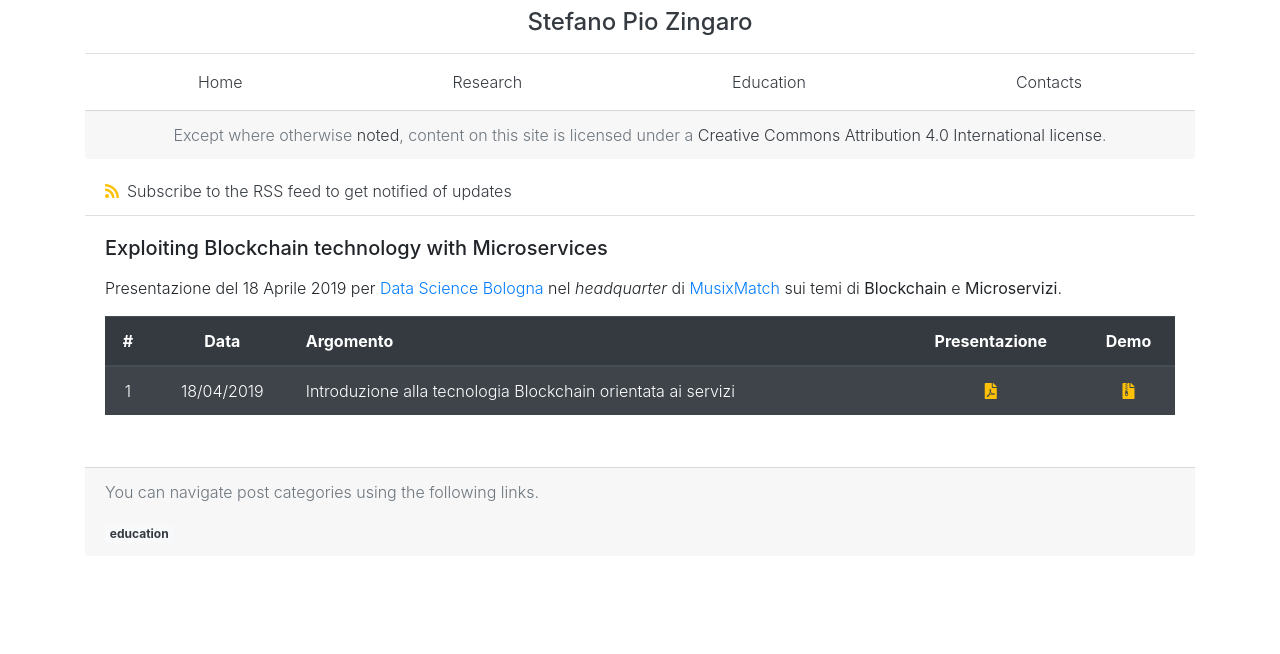
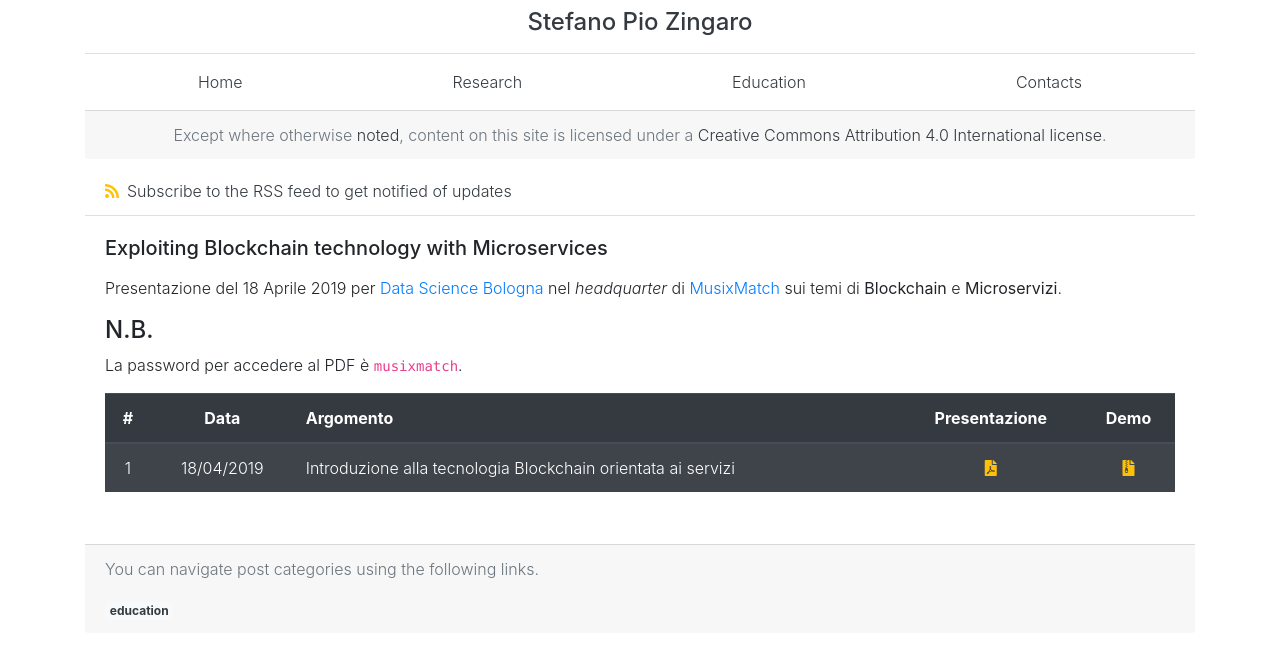
Before and after one commit to saltgz/saltgz.github.io, a Jekyll site: the page built from _posts/2019-04-18-blockchain.md, in a window 1280 px wide. Shown: the top 654 px of the page. Built offline with Jekyll 4.4.1, drawn with Linux system fonts in a browser that asks for light colours; nearby versions of some CDN libraries.

Commit message:
Update 2019-04-18-blockchain.md

```diff
--- a/_posts/2019-04-18-blockchain.md
+++ b/_posts/2019-04-18-blockchain.md
@@ -6,6 +6,9 @@ published: true
 
 Presentazione del 18 Aprile 2019 per [Data Science Bologna](https://www.datasciencebologna.eu/) nel *headquarter* di [MusixMatch](https://www.musixmatch.com/) sui temi di **Blockchain** e **Microservizi**.
 
+#### N.B.
+La password per accedere al PDF è `musixmatch`.
+
 |  #  |    Data    | Argomento                                                                   |                                                        Presentazione                                                         |                                                    Demo                                                    |
 | :-: | :--------: | --------------------------------------------------------------------------- | :--------------------------------------------------------------------------------------------------------------------------: | :--------------------------------------------------------------------------------------------------------: |
 |  1  | 18/04/2019 | Introduzione alla tecnologia Blockchain orientata ai servizi | [<i class="fas fa-file-pdf" title="PDF"></i>](https://www.dropbox.com/s/kukaat9f69t9zsb/blockchain%2Bmicroservices.pdf?dl=0) | [<i class="fas fa-file-archive" title="ZIP"></i>](https://www.dropbox.com/s/nwdv3ai2kyv5gtw/demo.zip?dl=0) |
```
